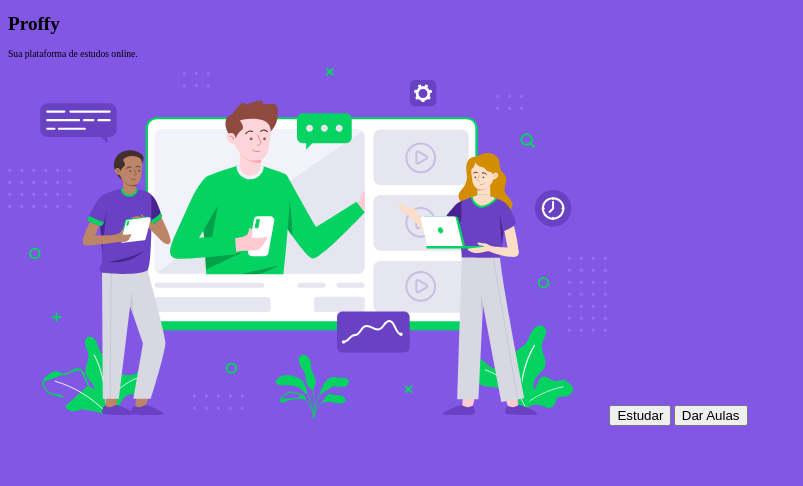
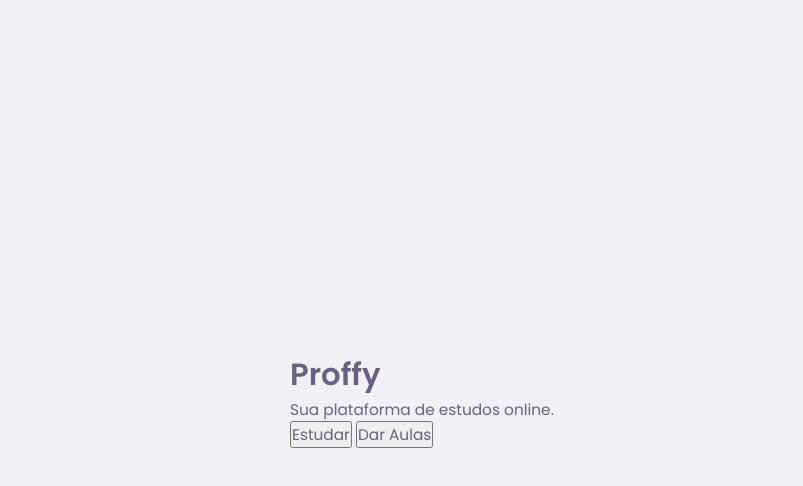
Before and after one commit to EmanuelDms/nlw-02, a plain HTML site: page index.html in a window 1280 px wide. Shown: the whole page, without its empty margins (0-803 px from the left). Drawn offline with Linux system fonts and the light colour scheme.

Commit message:
feat: finaliza dia 1 next level week #02

```diff
--- a/index.html
+++ b/index.html
@@ -4,18 +4,22 @@
   <meta charset="UTF-8">
   <meta name="viewport" content="width=device-width, initial-scale=1.0">
   <title>Proffy | Sua plataforma de estudos online</title>
+  <link href="https://fonts.googleapis.com/css2?family=Archivo:wght@400;700&amp;family=Poppins:wght@400;600&amp;display=swap" rel="stylesheet">
   <link rel="stylesheet" href="style.css">
   <link rel="icon" href="./images/favicon.png">
 </head>
-<body>
-  <h1>Proffy</h1>
-  <!-- <img src="./images/logo.svg" alt="Proffy!"> -->
-  <p>Sua plataforma de estudos online.</p>
+<body id="page-landing">
 
-  <!-- <img src="./images/success-background.svg" alt="success-background"> -->
-  <img src="./images/landing.svg" alt="Landing">
+  <div id="container">
+    <!-- <img src="./images/logo.svg" alt="Proffy!"> -->
+    <h1>Proffy</h1>
 
-  <button>Estudar</button>
-  <button>Dar Aulas</button>
+    <p>Sua plataforma de estudos online.</p>
+    <!-- <img src="./images/success-background.svg" alt="success-background"> -->
+    <!-- <img src="./images/landings.svg" alt="Landing"> -->
+    <button>Estudar</button>
+    <button>Dar Aulas</button>
+  </div>
+
 </body>
 </html>
--- a/style.css
+++ b/style.css
@@ -1,6 +1,8 @@
 /* CSS - Cascading Style Sheets */
 
+/* pseudo-classe que se equipara à raíz da árvore do documento, nesse caso referenciando-se ao HTML */
 :root {
+  /* Variáveis CSS */
   --color-background: #F0F0F7;
   --color-primary-lighter: #9871F5;
   --color-primary-light: #916BEA;
@@ -20,9 +22,37 @@
   --color-box-base: #FFFFFF;
   --color-box-footer: #FAFAFC;
   --color-small-info: #C1BCCC;
+  /* Tamanho da fonte padrão: 16px - 100% - 1rem */
   font-size: 60%; /* controle das medidas rem */
 }
 
+* {
+  margin: 0;
+  padding: 0;
+  box-sizing: border-box;
+}
+
+html, body{
+  height: 100vh; /* view port height */
+}
+
 body{
-  background: var(--color-primary);
+  background: var(--color-background);
+  display: flex;
+  align-items: center;
+  justify-content: center;
 }
+
+body,
+input,
+button,
+textarea{
+  /* weight, size, Font */
+  font: 500 1.6rem Poppins;
+  color: var(--color-text-base);
+}
+
+#container{
+  width: 90vw;/* view port width */
+  max-width: 700px;
+}
```
